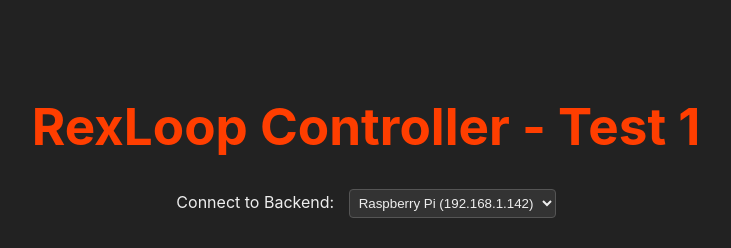
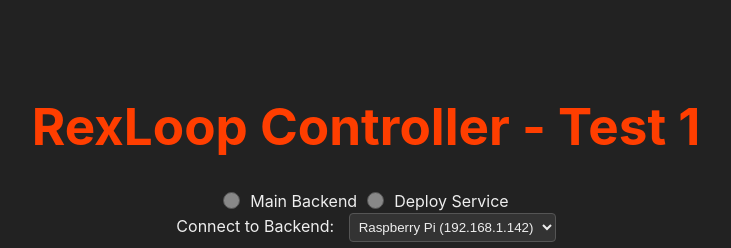
Before and after one commit to benjarlett/rexloop, a Svelte app in the folder frontend/: page / in a window 1280 px wide. Shown: the top 248 px of the page, without its empty margins (274-1005 px from the left). Built offline with nearby package versions, Linux system fonts and the light colour scheme; no server answers.

Commit message:
Feat: Add connection status indicators for backend and deploy services

```diff
--- a/frontend/src/App.svelte
+++ b/frontend/src/App.svelte
@@ -4,7 +4,13 @@
   let lastMidiMessage = "Waiting for MIDI...";
   let deployLogs: string[] = [];
   let isDeploying = false;
-  let socket: WebSocket;
+
+  // Connection status indicators
+  let backendConnected = false; // Main engine connection
+  let deployServiceConnected = false; // Deployment service connection
+
+  let mainSocket: WebSocket; // Main backend socket
+  let deploySocket: WebSocket; // Deployment service socket
 
   let midiFiles: string[] = []; // To store the list of MIDI files
   let selectedMidiFile: string = ""; // The currently selected MIDI file
@@ -16,26 +22,35 @@
   const pi_ip_address = "192.168.1.142"; // Your Pi's IP
   const mac_ip_address = "localhost"; // Your Mac's localhost
 
-  function getSocketUrl(): string {
+  const mainBackendPort = 8765;
+  const deployServicePort = 8766;
+
+  function getMainBackendSocketUrl(): string {
     const ip = backendTarget === 'pi' ? pi_ip_address : mac_ip_address;
-    return `ws://${ip}:8765`;
+    return `ws://${ip}:${mainBackendPort}`;
   }
 
-  function connectWebSocket() {
-    if (socket) {
-      socket.close(); // Close existing connection if any
+  function getDeployServiceSocketUrl(): string {
+    const ip = backendTarget === 'pi' ? pi_ip_address : mac_ip_address;
+    return `ws://${ip}:${deployServicePort}`;
+  }
+
+  function connectMainBackend() {
+    if (mainSocket) {
+      mainSocket.close();
     }
 
-    const socket_url = getSocketUrl();
-    console.log(`Connecting to WebSocket at ${socket_url}`);
-    socket = new WebSocket(socket_url);
+    const socket_url = getMainBackendSocketUrl();
+    console.log(`Connecting to Main Backend at ${socket_url}`);
+    mainSocket = new WebSocket(socket_url);
 
-    socket.addEventListener('open', () => {
+    mainSocket.addEventListener('open', () => {
+      backendConnected = true;
       lastMidiMessage = `Connected to backend (${backendTarget}).`;
       requestMidiFiles(); // Request MIDI files on connection
     });
 
-    socket.addEventListener('message', (event) => {
+    mainSocket.addEventListener('message', (event) => {
       const message = event.data;
       try {
         const parsed = JSON.parse(message);
@@ -46,7 +61,52 @@
           if (midiFiles.length > 0 && !selectedMidiFile) {
             selectedMidiFile = midiFiles[0]; // Select the first file by default
           }
-        } else if (parsed.type === 'deploy_status') {
+        } else {
+          // Handle other JSON messages if needed
+          console.log("Received unknown JSON message from main backend:", parsed);
+        }
+      } catch (e) {
+        // Handle non-JSON messages (like simple MIDI messages)
+        if (message.startsWith('MIDI_LOADED:')) {
+          loadedMidiStatus = `Loaded: ${message.substring('MIDI_LOADED:'.length).trim()}`;
+        } else if (message.startsWith('MIDI_ERROR:')) {
+          loadedMidiStatus = `Error: ${message.substring('MIDI_ERROR:'.length).trim()}`;
+        } else {
+          lastMidiMessage = message;
+        }
+      }
+    });
+
+    mainSocket.addEventListener('close', () => {
+      backendConnected = false;
+      lastMidiMessage = "Connection to main backend lost.";
+    });
+
+    mainSocket.addEventListener('error', () => {
+      backendConnected = false;
+      lastMidiMessage = "Error connecting to main backend.";
+    });
+  }
+
+  function connectDeployService() {
+    if (deploySocket) {
+      deploySocket.close();
+    }
+
+    const socket_url = getDeployServiceSocketUrl();
+    console.log(`Connecting to Deploy Service at ${socket_url}`);
+    deploySocket = new WebSocket(socket_url);
+
+    deploySocket.addEventListener('open', () => {
+      deployServiceConnected = true;
+      deployLogs = ["Connected to deployment service."];
+    });
+
+    deploySocket.addEventListener('message', (event) => {
+      const message = event.data;
+      try {
+        const parsed = JSON.parse(message);
+        if (parsed.type === 'deploy_status') {
           if (parsed.status === 'started') {
             isDeploying = true;
             deployLogs = [parsed.message];
@@ -62,41 +122,37 @@
             deployLogs = [...deployLogs, `FAILED: ${parsed.message}`];
           }
         } else {
-          // Handle other JSON messages if needed
-          console.log("Received unknown JSON message:", parsed);
+          console.log("Received unknown JSON message from deploy service:", parsed);
         }
       } catch (e) {
-        // Handle non-JSON messages (like simple MIDI messages or old deploy logs)
-        if (message.startsWith('MIDI_LOADED:')) {
-          loadedMidiStatus = `Loaded: ${message.substring('MIDI_LOADED:'.length).trim()}`;
-        } else if (message.startsWith('MIDI_ERROR:')) {
-          loadedMidiStatus = `Error: ${message.substring('MIDI_ERROR:'.length).trim()}`;
-        } else {
-          lastMidiMessage = message;
-        }
+        deployLogs = [...deployLogs, `ERROR: Invalid JSON from deploy service: ${message}`];
       }
     });
 
-    socket.addEventListener('close', () => {
-      lastMidiMessage = "Connection lost.";
+    deploySocket.addEventListener('close', () => {
+      deployServiceConnected = false;
+      deployLogs = [...deployLogs, "Connection to deployment service lost."];
     });
 
-    socket.addEventListener('error', () => {
-      lastMidiMessage = "Error connecting.";
+    deploySocket.addEventListener('error', () => {
+      deployServiceConnected = false;
+      deployLogs = [...deployLogs, "Error connecting to deployment service."];
     });
   }
 
   function handleDeploy() {
-    if (socket && socket.readyState === WebSocket.OPEN) {
+    if (deploySocket && deploySocket.readyState === WebSocket.OPEN) {
       deployLogs = []; // Clear previous logs
       isDeploying = true;
-      socket.send(JSON.stringify({ command: 'deploy' })); // Send JSON command
+      deploySocket.send(JSON.stringify({ command: 'deploy' })); // Send JSON command to deploy service
+    } else {
+      deployLogs = ["ERROR: Deployment service not connected."];
     }
   }
 
   function handleLoadMidi() {
-    if (socket && socket.readyState === WebSocket.OPEN && selectedMidiFile) {
-      socket.send(JSON.stringify({
+    if (mainSocket && mainSocket.readyState === WebSocket.OPEN && selectedMidiFile) {
+      mainSocket.send(JSON.stringify({
         command: 'load_midi',
         filename: selectedMidiFile,
         trigger_note: midiTriggerNote
@@ -106,32 +162,44 @@
   }
 
   function requestMidiFiles() {
-    if (socket && socket.readyState === WebSocket.OPEN) {
-      socket.send(JSON.stringify({ command: 'list_midi_files' }));
+    if (mainSocket && mainSocket.readyState === WebSocket.OPEN) {
+      mainSocket.send(JSON.stringify({ command: 'list_midi_files' }));
     }
   }
 
-  // Initial connection on mount
+  // Initial connections on mount
   onMount(() => {
-    connectWebSocket();
+    connectMainBackend();
+    connectDeployService();
 
-    // Cleanup the connection when the component is destroyed
+    // Cleanup the connections when the component is destroyed
     return () => {
-      if (socket) {
-        socket.close();
+      if (mainSocket) {
+        mainSocket.close();
+      }
+      if (deploySocket) {
+        deploySocket.close();
       }
     };
   });
 
   // Reconnect when backendTarget changes
   $: if (backendTarget) {
-    connectWebSocket();
+    connectMainBackend();
+    connectDeployService();
   }
 
 </script>
 
 <main>
   <h1>RexLoop Controller - Test 1</h1>
+
+  <div class="connection-status-indicators">
+    <div class="status-light" class:connected={backendConnected}></div>
+    <span>Main Backend</span>
+    <div class="status-light" class:connected={deployServiceConnected}></div>
+    <span>Deploy Service</span>
+  </div>
 
   <div class="connection-target-select">
     <label for="backend-target">Connect to Backend:</label>
@@ -210,6 +278,26 @@
     border: 1px solid #555;
     background-color: #333;
     color: #eee;
+  }
+
+  .connection-status-indicators {
+    display: flex;
+    justify-content: center;
+    align-items: center;
+    margin-top: 1em;
+    gap: 10px;
+  }
+
+  .status-light {
+    width: 15px;
+    height: 15px;
+    border-radius: 50%;
+    background-color: #888; /* Grey for disconnected */
+    border: 1px solid #555;
+  }
+
+  .status-light.connected {
+    background-color: #00ff00; /* Green for connected */
   }
 
   .status-box {
```
